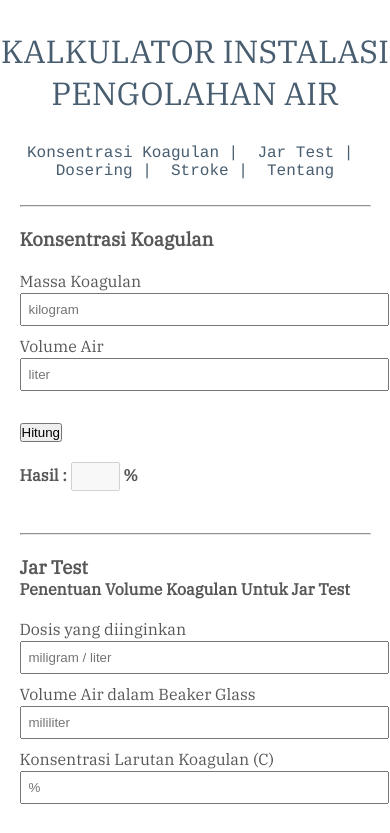
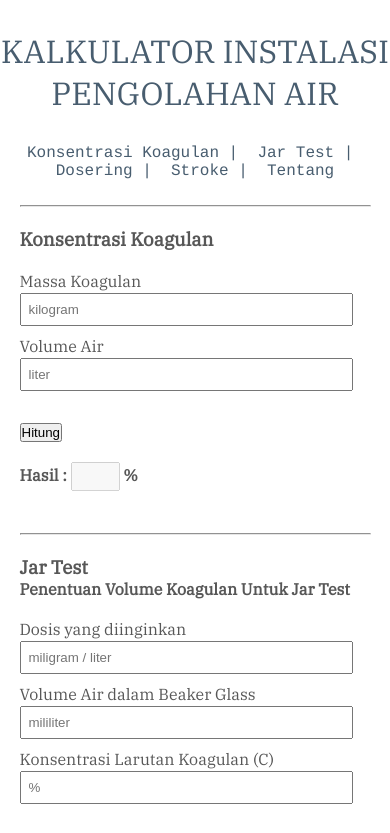
Before and after one commit to anugrahra/kalipa, a plain HTML site: page index.html in a window 390 px wide. Shown: the top 833 px of the page. Drawn offline with nearby package versions, Linux system fonts and the light colour scheme.

Commit message:
commit css lagi biar makin asoy kalau liat di henpon

```diff
--- a/css/style.css
+++ b/css/style.css
@@ -84,4 +84,8 @@ footer {
 		width: 90%;
 	}
 
+	.inputtext {
+		width: 90%;
+	}
+
 }
```
